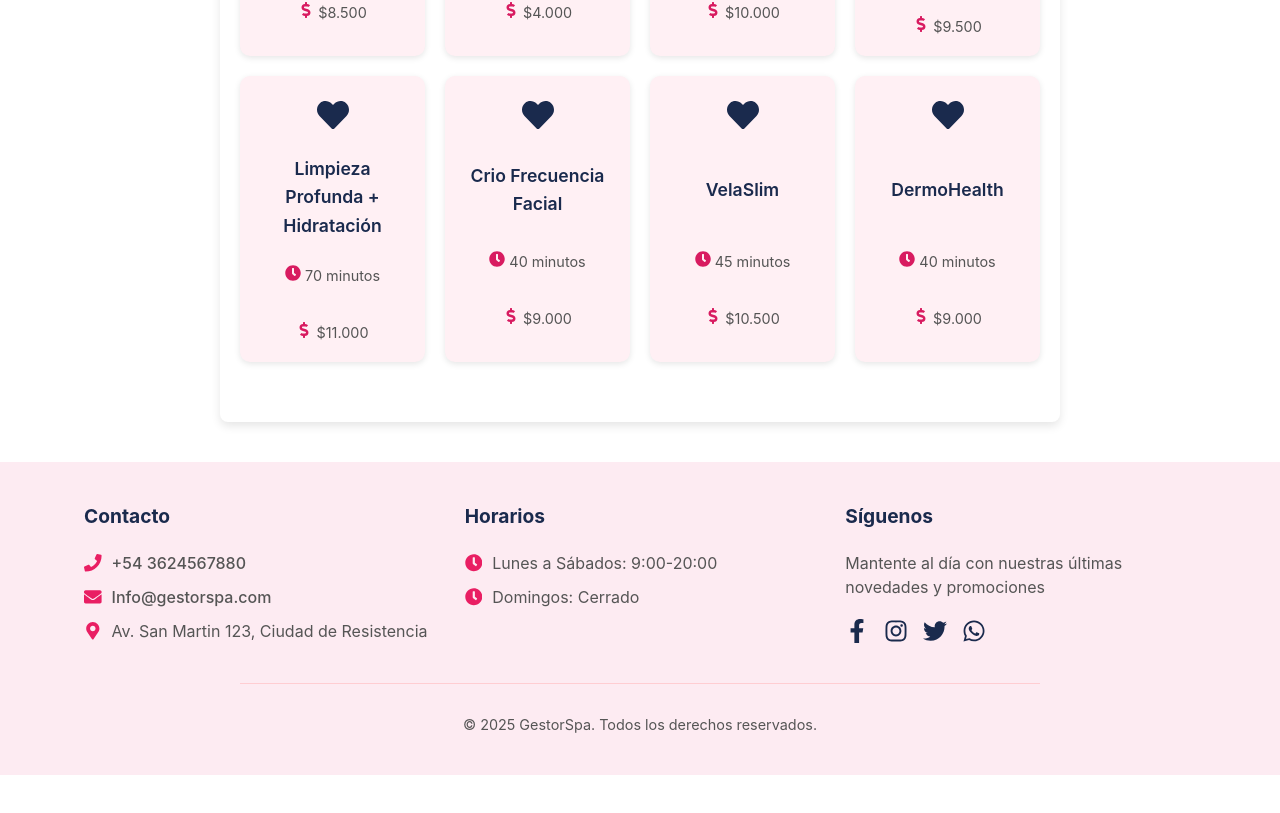
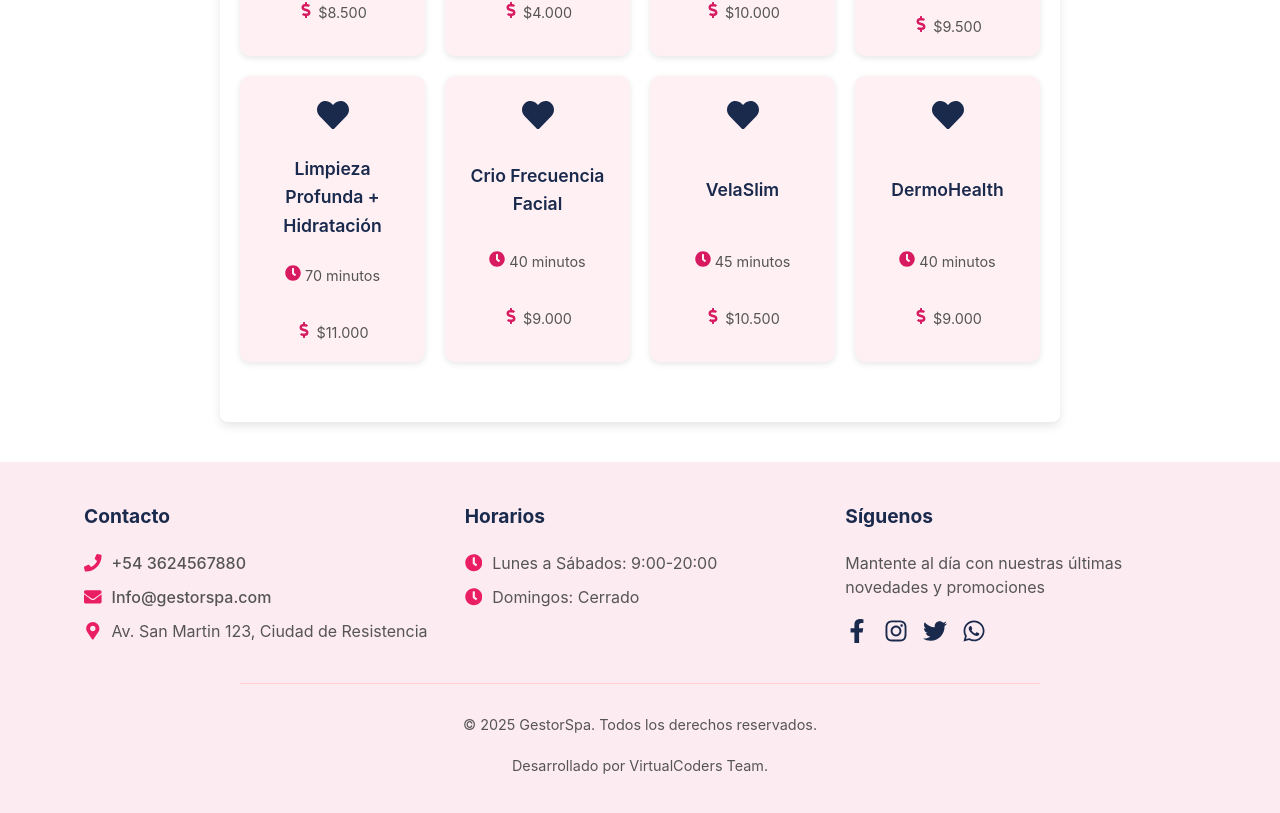
Before and after one commit to nazabe/tpi_mds, a React (Vite) app: page /mds/reservar in a window 1280 px wide. Shown: the part 824-1637 px from the top of the page. Before the commit the page ends 1599 px from the top, so only its background shows below. Built offline with nearby package versions, Linux system fonts and the light colour scheme.

Commit message:
build(footer): Added team

```diff
--- a/src/components/Footer/Footer.tsx
+++ b/src/components/Footer/Footer.tsx
@@ -83,6 +83,10 @@ const Footer: React.FC = () => {
           {/* Puedes poner tu nombre o el de la empresa */}
           © 2025 GestorSpa. Todos los derechos reservados. {/* Texto de copyright */}
         </div> {/* Fin copyright */}
+        <div className={styles.copyright}>
+          {/* Puedes poner tu nombre o el de la empresa */}
+          Desarrollado por VirtualCoders Team. {/* Texto de copyright */}
+        </div> {/* Fin copyright */}
 
       </div> {/* Fin footerContent */}
     </footer> // Fin footer
```
